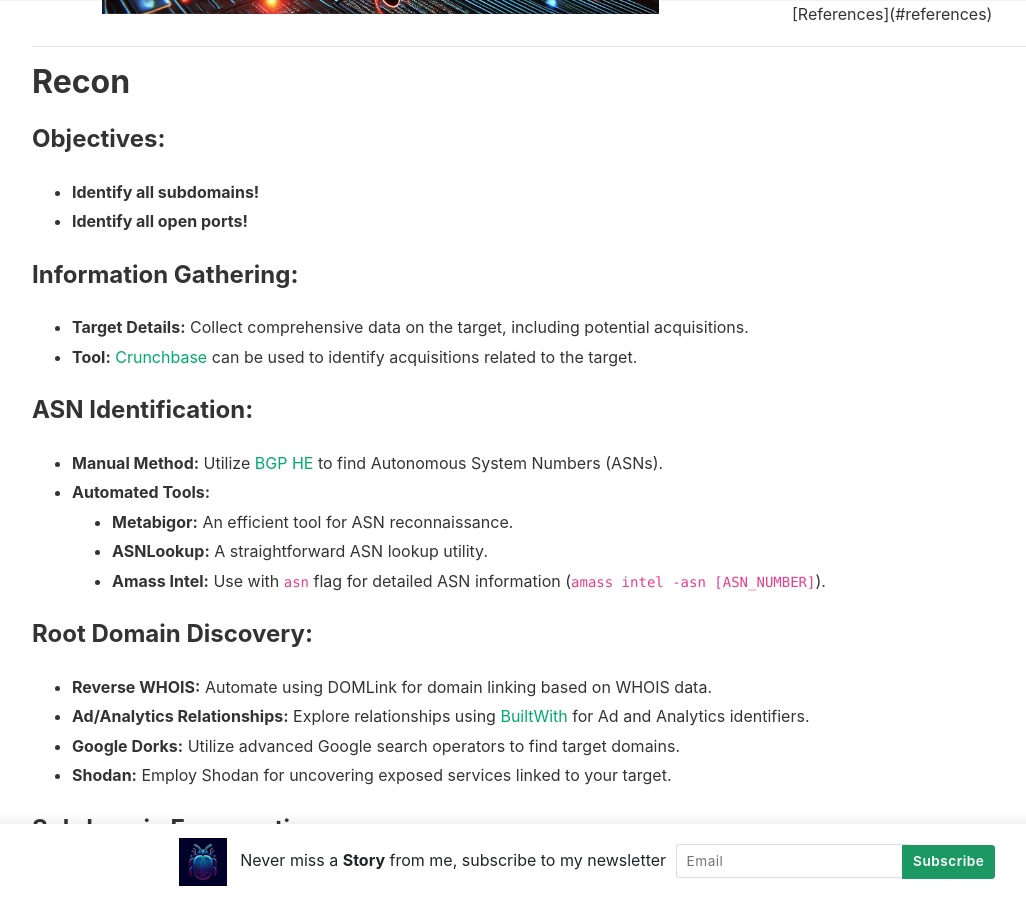
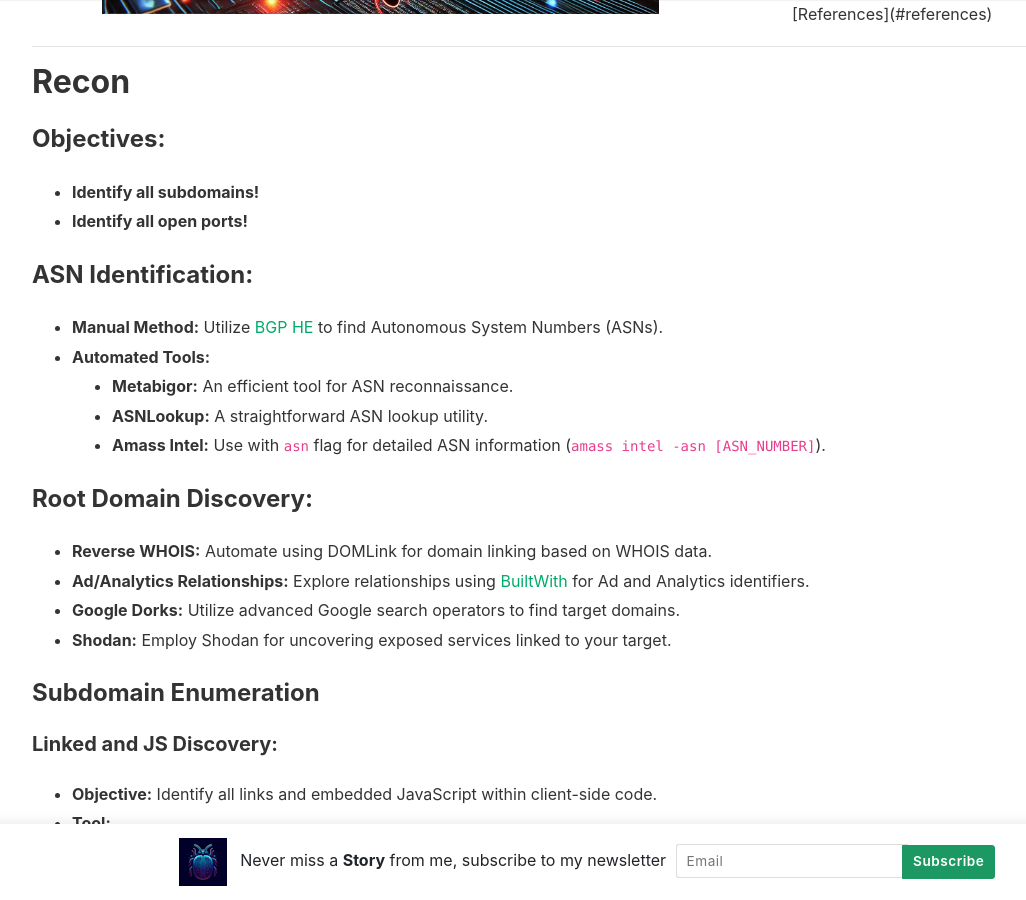
Before and after one commit to Turbul3nce/Turbul3nce.github.io, a Jekyll site: the page built from _pages/info.md, in a window 1280 px wide and 900 px high, scrolled down 595 px. Shown: the whole window, without its empty margins (53-1079 px from the left). Built offline with Jekyll 4.4.1, drawn with Linux system fonts in a browser that asks for light colours; nearby versions of some CDN libraries.

Commit message:
Update info.md

```diff
--- a/_pages/info.md
+++ b/_pages/info.md
@@ -36,10 +36,6 @@ comments: false
 - **Identify all subdomains!**
 - **Identify all open ports!**
 <br>
-
-#### Information Gathering:
-   - **Target Details:** Collect comprehensive data on the target, including potential acquisitions.
-   - **Tool:** [Crunchbase](https://www.crunchbase.com) can be used to identify acquisitions related to the target.
 
 #### ASN Identification:
    - **Manual Method:** Utilize [BGP HE](http://bgp.he.net) to find Autonomous System Numbers (ASNs).
```
